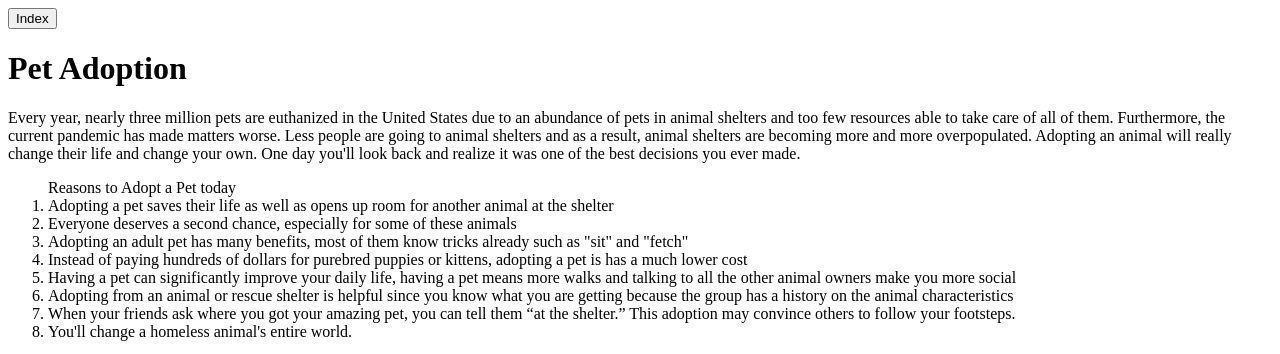
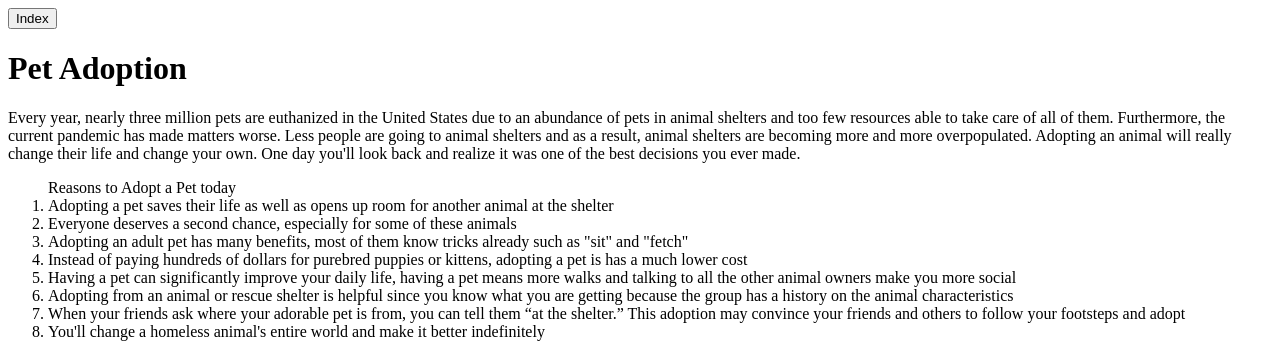
Before and after one commit to wuqianye/TTP-Assignment_1, a plain HTML site: page about.html in a window 1280 px wide. Shown: the top 354 px of the page. Drawn offline with Linux system fonts and the light colour scheme; grey boxes are pictures that could not be loaded.

Commit message:
modified writing

```diff
--- a/about.html
+++ b/about.html
@@ -22,8 +22,8 @@
     <li>Instead of paying hundreds of dollars for purebred puppies or kittens, adopting a pet is has a much lower cost</li>
     <li>Having a pet can significantly improve your daily life, having a pet means more walks and talking to all the other animal owners make you more social </li>
     <li>Adopting from an animal or rescue shelter is helpful since you know what you are getting because the group has a history on the animal characteristics</li>
-    <li>When your friends ask where you got your amazing pet, you can tell them “at the shelter.” This adoption may convince others to follow your footsteps.</li>
-    <li>You'll change a homeless animal's entire world.</li>
+    <li>When your friends ask where your adorable pet is from, you can tell them “at the shelter.” This adoption may convince your friends and others to follow your footsteps and adopt</li>
+    <li>You'll change a homeless animal's entire world and make it better indefinitely</li>
     </ol>
 
     <img src= "https://www.our-happy-cat.com/images/cat-in-cage.jpg" width = "325" height = "225">
```
